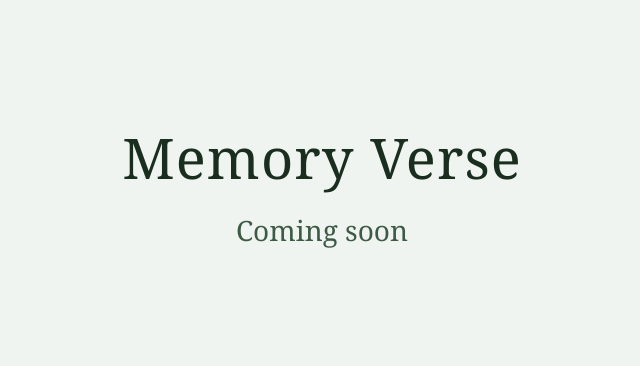
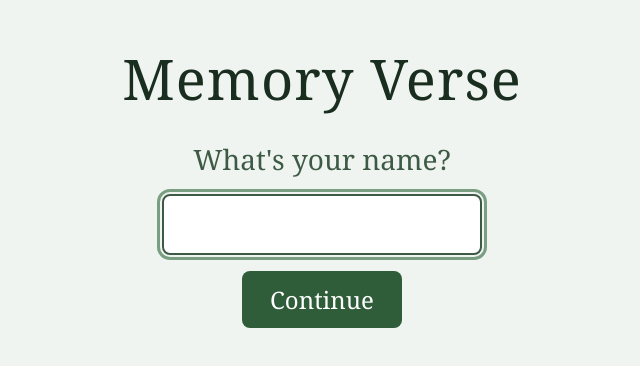
Before and after one commit to ADCardona88/memory-verse, a plain HTML site: page index.html in a window 1280 px wide. Shown: the part 216-582 px from the top of the page, without its empty margins (318-958 px from the left). Drawn offline with Linux system fonts and the light colour scheme.

Commit message:
Add first-visit name prompt and welcome-back greeting.
Save the child's name in local storage (max 30 chars, plain text) so reloads greet them by name.

Co-authored-by: Cursor <cursoragent@cursor.com>

```diff
--- /dev/null
+++ b/app.js
@@ -0,0 +1,56 @@
+var STORAGE_KEY = "memoryVerseName";
+var MAX_NAME_LENGTH = 30;
+
+var nameFormSection = document.getElementById("name-form");
+var welcomeSection = document.getElementById("welcome");
+var welcomeName = document.getElementById("welcome-name");
+var welcomeForm = document.getElementById("welcome-form");
+var nameInput = document.getElementById("name-input");
+
+function getSavedName() {
+  var saved = localStorage.getItem(STORAGE_KEY);
+  if (!saved) {
+    return "";
+  }
+  return saved.trim().slice(0, MAX_NAME_LENGTH);
+}
+
+function saveName(name) {
+  localStorage.setItem(STORAGE_KEY, name);
+}
+
+function showWelcome(name) {
+  welcomeName.textContent = name;
+  nameFormSection.hidden = true;
+  welcomeSection.hidden = false;
+}
+
+function showNameForm() {
+  welcomeSection.hidden = true;
+  nameFormSection.hidden = false;
+  nameInput.focus();
+}
+
+function start() {
+  var name = getSavedName();
+  if (name) {
+    showWelcome(name);
+  } else {
+    showNameForm();
+  }
+}
+
+welcomeForm.addEventListener("submit", function (event) {
+  event.preventDefault();
+
+  var name = nameInput.value.trim().slice(0, MAX_NAME_LENGTH);
+  if (!name) {
+    nameInput.focus();
+    return;
+  }
+
+  saveName(name);
+  showWelcome(name);
+});
+
+start();
--- a/index.html
+++ b/index.html
@@ -9,7 +9,26 @@
   <body>
     <main>
       <h1>Memory Verse</h1>
-      <p>Coming soon</p>
+
+      <section id="name-form" hidden>
+        <label for="name-input">What's your name?</label>
+        <form id="welcome-form">
+          <input
+            id="name-input"
+            type="text"
+            name="name"
+            maxlength="30"
+            autocomplete="name"
+            required
+          />
+          <button type="submit">Continue</button>
+        </form>
+      </section>
+
+      <section id="welcome" hidden>
+        <p>Welcome back, <span id="welcome-name"></span>.</p>
+      </section>
     </main>
+    <script src="app.js"></script>
   </body>
 </html>
--- a/styles.css
+++ b/styles.css
@@ -20,10 +20,63 @@ h1 {
   font-size: 3.5rem;
   font-weight: normal;
   letter-spacing: 0.02em;
+  margin-bottom: 1.5rem;
+}
+
+p,
+label {
+  font-size: 1.75rem;
+  color: #3d5a45;
+}
+
+#name-form label {
+  display: block;
   margin-bottom: 1rem;
 }
 
-p {
-  font-size: 1.75rem;
-  color: #3d5a45;
+#welcome-form {
+  display: flex;
+  flex-direction: column;
+  align-items: center;
+  gap: 1rem;
 }
+
+#name-input {
+  width: min(100%, 20rem);
+  font-size: 1.5rem;
+  font-family: inherit;
+  color: #1a2e1f;
+  padding: 0.75rem 1rem;
+  border: 2px solid #3d5a45;
+  border-radius: 0.5rem;
+  background: #fff;
+  text-align: center;
+}
+
+#name-input:focus {
+  outline: 3px solid #7a9e82;
+  outline-offset: 2px;
+}
+
+button {
+  font-size: 1.5rem;
+  font-family: inherit;
+  color: #fff;
+  background: #2f5d3a;
+  border: none;
+  border-radius: 0.5rem;
+  padding: 0.75rem 1.75rem;
+  min-height: 3rem;
+  min-width: 10rem;
+  cursor: pointer;
+}
+
+button:hover,
+button:focus {
+  background: #254a2e;
+}
+
+button:focus {
+  outline: 3px solid #7a9e82;
+  outline-offset: 2px;
+}
```
